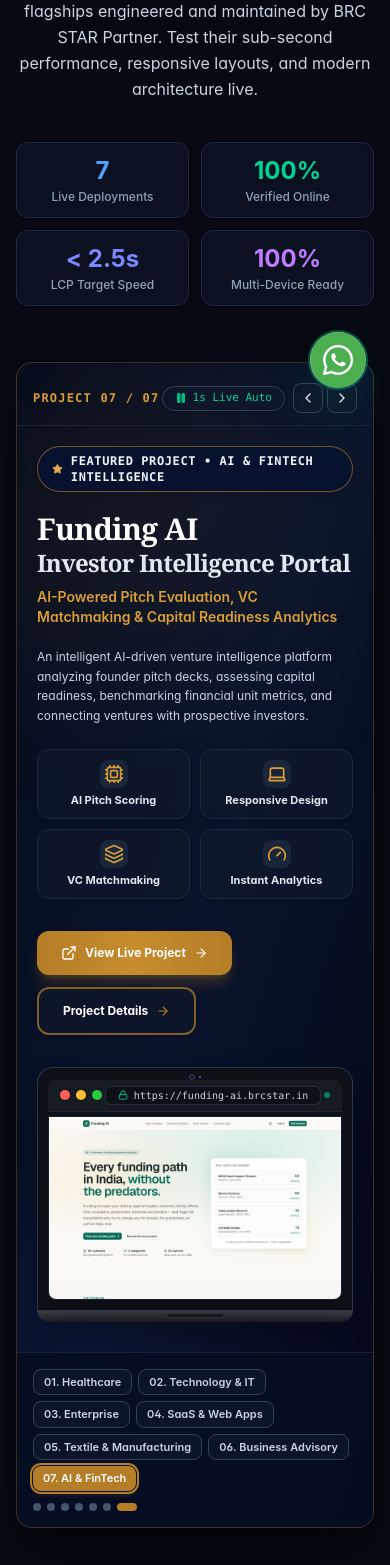
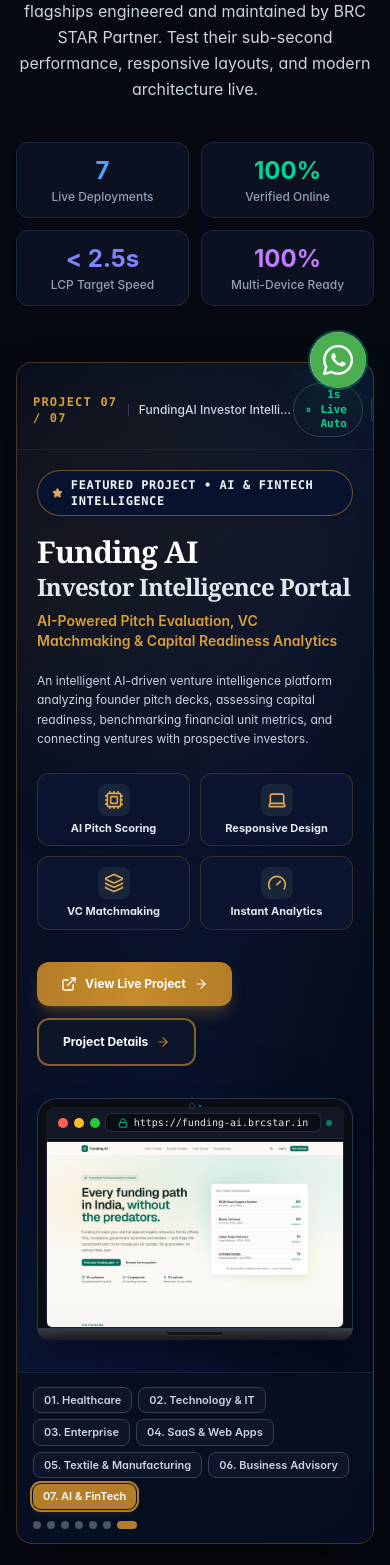
Before and after one commit to brc-star/BRC-Partner, a Next.js app: page /portfolio in a window 390 px wide. Shown: the part 432-1997 px from the top of the page. Built offline with nearby package versions, Linux system fonts and the light colour scheme.

Commit message:
feat(portfolio): enhance BRC STAR Self Volt EV showcase with dark hero vehicle capture, multi-layer screen preloading, and refined laptop alignment

```diff
--- a/components/LiveProjectsHeroCarousel.tsx
+++ b/components/LiveProjectsHeroCarousel.tsx
@@ -37,6 +37,16 @@
   const touchStartXRef = useRef<number | null>(null);
   const touchEndXRef = useRef<number | null>(null);
 
+  // Preload all 7 project screenshots on mount for instantaneous, flicker-free transitions
+  useEffect(() => {
+    if (typeof window !== 'undefined') {
+      LIVE_PROJECTS.forEach((proj) => {
+        const img = new window.Image();
+        img.src = proj.screenshotSrc;
+      });
+    }
+  }, []);
+
   // Transition handlers
   const goToNext = useCallback(() => {
     setCurrentIndex((prev) => (prev + 1) % totalProjects);
@@ -56,7 +66,6 @@
 
   // 1-second auto-transition with pause-on-hover & reduced motion check
   useEffect(() => {
-    // Check for prefers-reduced-motion
     if (typeof window !== 'undefined') {
       const mediaQuery = window.matchMedia('(prefers-reduced-motion: reduce)');
       if (mediaQuery.matches) {
@@ -69,12 +78,12 @@
 
     const interval = setInterval(() => {
       goToNext();
-    }, 1000); // 1-second transition interval per request
+    }, 1000); // 1-second auto-transition per user specification
 
     return () => clearInterval(interval);
   }, [isPaused, goToNext]);
 
-  // Touch handlers for mobile
+  // Touch handlers for mobile swipe
   const handleTouchStart = (e: React.TouchEvent) => {
     touchStartXRef.current = e.touches[0].clientX;
   };
@@ -109,9 +118,9 @@
     }
   };
 
-  // Icon renderer for feature cards
+  // Icon renderer for the 4 feature cards
   const renderFeatureIcon = (iconName: ProjectFeatureCard['icon']) => {
-    const iconClass = 'w-5 h-5 text-[#b47e28] dark:text-[#d99e38]';
+    const iconClass = 'w-5 h-5 text-[#b47e28] dark:text-[#e0a94e]';
     switch (iconName) {
       case 'ShoppingCart':
         return <ShoppingCart className={iconClass} />;
@@ -148,53 +157,56 @@
       onTouchStart={handleTouchStart}
       onTouchMove={handleTouchMove}
       onTouchEnd={handleTouchEnd}
-      className="relative w-full rounded-2xl sm:rounded-3xl border border-[#e6d5bc] dark:border-[#b47e28]/30 bg-gradient-to-br from-[#faf7f2] via-[#ffffff] to-[#f4ede2] dark:from-[#060c1c] dark:via-[#09132b] dark:to-[#040813] shadow-2xl shadow-black/10 dark:shadow-black/60 overflow-hidden focus:outline-none focus:ring-2 focus:ring-[#b47e28] transition-colors duration-300"
+      className="relative w-full rounded-2xl sm:rounded-3xl border border-[#e6d5bc] dark:border-[#b47e28]/35 bg-gradient-to-br from-[#faf7f2] via-[#ffffff] to-[#f4ede2] dark:from-[#060c1c] dark:via-[#09132b] dark:to-[#040813] shadow-2xl shadow-black/10 dark:shadow-black/70 overflow-hidden focus:outline-none focus:ring-2 focus:ring-[#b47e28] transition-colors duration-300"
     >
-      {/* Decorative Warm Luxury Background Elements */}
-      <div className="absolute top-0 right-0 w-96 h-96 bg-gradient-to-br from-[#b47e28]/10 via-[#d99e38]/5 to-transparent rounded-full blur-3xl pointer-events-none" />
-      <div className="absolute bottom-0 left-0 w-96 h-96 bg-gradient-to-tr from-blue-600/10 via-indigo-600/5 to-transparent rounded-full blur-3xl pointer-events-none" />
+      {/* Decorative Luxury Lighting & Ambient Glows */}
+      <div className="absolute top-0 right-0 w-[420px] h-[420px] bg-gradient-to-br from-[#b47e28]/12 via-[#d99e38]/6 to-transparent rounded-full blur-3xl pointer-events-none" />
+      <div className="absolute bottom-0 left-0 w-[420px] h-[420px] bg-gradient-to-tr from-blue-600/10 via-indigo-600/5 to-transparent rounded-full blur-3xl pointer-events-none" />
 
       {/* Top Header Control Strip */}
-      <div className="relative z-20 px-4 sm:px-8 pt-5 sm:pt-6 flex items-center justify-between border-b border-[#e6d5bc]/60 dark:border-slate-800/80 pb-3">
-        {/* Left: Project Count & Sequence */}
-        <div className="flex items-center gap-3">
+      <div className="relative z-20 px-4 sm:px-8 pt-5 sm:pt-6 flex items-center justify-between border-b border-[#e6d5bc]/70 dark:border-slate-800/80 pb-3">
+        {/* Left: Project Sequence & Live Domain Pill */}
+        <div className="flex items-center gap-2.5 sm:gap-3">
           <span className="font-mono text-xs font-bold text-[#b47e28] dark:text-[#d99e38] tracking-widest uppercase">
             Project {String(currentIndex + 1).padStart(2, '0')} / {String(totalProjects).padStart(2, '0')}
           </span>
-          <span className="hidden sm:inline-block h-3 w-px bg-slate-300 dark:bg-slate-700" />
-          <span className="hidden sm:inline-block text-xs font-medium text-slate-500 dark:text-slate-400">
+          <span className="h-3 w-px bg-slate-300 dark:bg-slate-700" />
+          <span className="text-xs font-medium text-slate-700 dark:text-slate-300 truncate max-w-[180px] sm:max-w-none">
             {currentProject.name}
           </span>
         </div>
 
-        {/* Right: Autoplay Status & Pause/Resume Control */}
+        {/* Right: Autoplay Status & Navigation Arrows */}
         <div className="flex items-center gap-2">
+          {/* Pause / Resume Button */}
           <button
             type="button"
             onClick={togglePause}
-            aria-label={isPaused ? 'Resume autoplay (1s)' : 'Pause autoplay'}
-            className="inline-flex items-center gap-1.5 px-3 py-1 rounded-full text-xs font-medium bg-white/80 dark:bg-slate-900/80 text-slate-700 dark:text-slate-200 border border-slate-300 dark:border-slate-700 hover:border-[#b47e28] shadow-sm transition-all cursor-pointer"
+            aria-label={isPaused ? 'Resume 1s autoplay' : 'Pause autoplay'}
+            className="inline-flex items-center gap-1.5 px-3 py-1 rounded-full text-xs font-medium bg-white/90 dark:bg-slate-900/90 text-slate-700 dark:text-slate-200 border border-slate-300 dark:border-slate-700 hover:border-[#b47e28] shadow-sm transition-all cursor-pointer"
           >
             {isPaused ? (
               <>
                 <Play className="w-3 h-3 text-[#b47e28]" fill="currentColor" />
-                <span className="font-mono text-[11px]">Paused (Play)</span>
+                <span className="font-mono text-[11px] font-semibold">Paused (Play)</span>
               </>
             ) : (
               <>
                 <Pause className="w-3 h-3 text-emerald-500" fill="currentColor" />
-                <span className="font-mono text-[11px] text-emerald-600 dark:text-emerald-400">1s Live Auto</span>
+                <span className="font-mono text-[11px] font-semibold text-emerald-600 dark:text-emerald-400">
+                  1s Live Auto
+                </span>
               </>
             )}
           </button>
 
-          {/* Nav Arrows */}
+          {/* Navigation Arrows */}
           <div className="flex items-center gap-1">
             <button
               type="button"
               onClick={goToPrev}
               aria-label="Previous live project"
-              className="p-1.5 rounded-lg bg-white/80 dark:bg-slate-900/80 hover:bg-[#b47e28] hover:text-white text-slate-700 dark:text-slate-200 border border-slate-300 dark:border-slate-700 transition-colors cursor-pointer"
+              className="p-1.5 rounded-lg bg-white/90 dark:bg-slate-900/90 hover:bg-[#b47e28] hover:text-white text-slate-700 dark:text-slate-200 border border-slate-300 dark:border-slate-700 transition-colors cursor-pointer"
             >
               <ChevronLeft className="w-4 h-4" />
             </button>
@@ -202,7 +214,7 @@
               type="button"
               onClick={goToNext}
               aria-label="Next live project"
-              className="p-1.5 rounded-lg bg-white/80 dark:bg-slate-900/80 hover:bg-[#b47e28] hover:text-white text-slate-700 dark:text-slate-200 border border-slate-300 dark:border-slate-700 transition-colors cursor-pointer"
+              className="p-1.5 rounded-lg bg-white/90 dark:bg-slate-900/90 hover:bg-[#b47e28] hover:text-white text-slate-700 dark:text-slate-200 border border-slate-300 dark:border-slate-700 transition-colors cursor-pointer"
             >
               <ChevronRight className="w-4 h-4" />
             </button>
@@ -214,7 +226,7 @@
       <div className="relative z-10 grid grid-cols-1 lg:grid-cols-12 gap-8 lg:gap-10 p-5 sm:p-8 lg:p-10 items-center">
 
         {/* Left-Side Content Panel (5 cols on lg) */}
-        <div className="lg:col-span-5 space-y-5 transition-opacity duration-300">
+        <div className="lg:col-span-5 space-y-5">
 
           {/* Featured Project Badge */}
           <div className="inline-flex items-center gap-2 px-3.5 py-1.5 rounded-full bg-[#07132e] text-white border border-[#b47e28]/60 shadow-md">
@@ -224,9 +236,9 @@
             </span>
           </div>
 
-          {/* Project Title (Editorial Serif Typography matching reference image) */}
+          {/* Editorial Display Headline (Inspired directly by the reference image) */}
           <div className="space-y-1">
-            <h2 className="text-3xl sm:text-4xl md:text-5xl font-extrabold tracking-tight text-[#07132e] dark:text-white leading-[1.1]">
+            <h2 className="text-3xl sm:text-4xl md:text-5xl font-extrabold tracking-tight text-[#07132e] dark:text-white leading-[1.08]">
               <span className="block font-serif tracking-tight">{currentProject.headlineMain}</span>
               <span className="block font-serif text-[#0c2356] dark:text-slate-200 font-bold text-2xl sm:text-3xl md:text-4xl mt-0.5">
                 {currentProject.headlineSub}
@@ -242,14 +254,14 @@
             {currentProject.description}
           </p>
 
-          {/* 4 Feature & Technology Icon Cards (Exact 4-Box Row Layout from Reference) */}
+          {/* 4 Feature & Technology Icon Cards (Exact 4-Box Row Layout) */}
           <div className="grid grid-cols-2 sm:grid-cols-4 gap-2.5 pt-1">
             {currentProject.featureCards.map((card, idx) => (
               <div
                 key={idx}
-                className="bg-[#f2ecdf]/80 dark:bg-slate-900/80 border border-[#e3d5be] dark:border-slate-800 rounded-xl p-2.5 flex flex-col items-center justify-center text-center gap-1.5 shadow-sm hover:border-[#b47e28] transition-colors"
+                className="bg-[#f4efe6]/90 dark:bg-[#0c1630]/90 border border-[#e2d5c0] dark:border-[#b47e28]/25 rounded-xl p-2.5 flex flex-col items-center justify-center text-center gap-1.5 shadow-sm hover:border-[#b47e28] transition-colors"
               >
-                <div className="p-1 rounded-lg bg-white/70 dark:bg-slate-800/80">
+                <div className="p-1.5 rounded-lg bg-white/80 dark:bg-slate-800/80 shadow-xs">
                   {renderFeatureIcon(card.icon)}
                 </div>
                 <span className="text-[11px] font-bold text-slate-800 dark:text-slate-200 leading-tight">
@@ -259,7 +271,7 @@
             ))}
           </div>
 
-          {/* Dual CTAs (Matching Gold Button & Outline Button from Reference Image) */}
+          {/* Dual CTAs (Matching Gold Button & Outline Button from Reference) */}
           <div className="pt-3 flex flex-wrap items-center gap-3">
             {/* Primary Gold Button: View Live Project */}
             <a
@@ -288,20 +300,20 @@
         {/* Right-Side Content Panel: Large Front-Facing Laptop Mockup (7 cols on lg) */}
         <div className="lg:col-span-7 flex flex-col items-center justify-center">
 
-          {/* Laptop Mockup Wrapper */}
+          {/* Laptop Mockup Wrapper with Correct Scaling & Proper Screen Alignment */}
           <div className="relative w-full max-w-2xl mx-auto select-none">
 
             {/* Laptop Screen Bezel */}
-            <div className="relative bg-[#0d1117] rounded-t-2xl sm:rounded-t-3xl p-2.5 sm:p-3.5 pt-3 sm:pt-4 shadow-2xl border-t border-x border-slate-700/80">
+            <div className="relative bg-[#0a0d14] rounded-t-[20px] sm:rounded-t-[28px] p-2 sm:p-3 pb-0 shadow-2xl border-t border-x border-slate-700/80">
 
               {/* Webcam Dot */}
-              <div className="absolute top-1.5 left-1/2 -translate-x-1/2 flex items-center gap-1">
-                <span className="w-1.5 h-1.5 rounded-full bg-slate-900 border border-slate-700" />
-                <span className="w-0.5 h-0.5 rounded-full bg-blue-400 opacity-60" />
+              <div className="absolute top-1 sm:top-1.5 left-1/2 -translate-x-1/2 flex items-center gap-1">
+                <span className="w-1.5 h-1.5 rounded-full bg-slate-950 border border-slate-700" />
+                <span className="w-0.5 h-0.5 rounded-full bg-emerald-400 opacity-80" />
               </div>
 
-              {/* Browser Chrome Bar */}
-              <div className="flex items-center justify-between px-3 py-1.5 bg-[#161b22] rounded-t-lg sm:rounded-t-xl border-b border-slate-800 text-xs font-mono text-slate-400 mb-1">
+              {/* Browser Chrome Header Bar */}
+              <div className="flex items-center justify-between px-3 py-1.5 bg-[#141824] rounded-t-lg sm:rounded-t-xl border-b border-slate-800 text-xs font-mono text-slate-400 mb-0.5">
                 {/* Window Control Dots */}
                 <div className="flex items-center gap-1.5">
                   <span className="w-2.5 h-2.5 rounded-full bg-[#ff5f56]" />
@@ -310,40 +322,53 @@
                 </div>
 
                 {/* HTTPS Live Domain Address Bar */}
-                <div className="flex items-center gap-1.5 px-3 py-0.5 rounded-md bg-[#0d1117] text-slate-300 text-[10px] sm:text-[11px] border border-slate-700/60 max-w-xs truncate">
+                <div className="flex items-center gap-1.5 px-3 py-0.5 rounded-md bg-[#0a0d14] text-slate-200 text-[10px] sm:text-[11px] border border-slate-700/60 max-w-xs truncate shadow-inner">
                   <Lock className="w-2.5 h-2.5 text-emerald-400 shrink-0" />
                   <span className="truncate">{currentProject.url}</span>
                 </div>
 
-                {/* Status indicator */}
+                {/* Live Online Badge */}
                 <div className="flex items-center gap-1">
                   <span className="w-1.5 h-1.5 rounded-full bg-emerald-400 animate-pulse" />
-                  <span className="text-[9px] uppercase tracking-wider text-emerald-400 font-semibold hidden sm:inline">
+                  <span className="text-[9px] uppercase tracking-wider text-emerald-400 font-bold hidden sm:inline">
                     LIVE
                   </span>
                 </div>
               </div>
 
-              {/* Laptop Screen Content Display (16:10 ratio) */}
-              <div className="relative w-full aspect-[16/10] bg-slate-950 overflow-hidden rounded-b-lg sm:rounded-b-xl border border-slate-800/80 group">
-                <img
-                  key={currentProject.id}
-                  src={currentProject.screenshotSrc}
-                  alt={currentProject.altText}
-                  className="w-full h-full object-cover object-top transition-all duration-700 ease-out animate-fadeIn"
-                />
+              {/* Laptop Screen Content Display (Exact 16:10 Ratio, Zero Blank Flash) */}
+              <div className="relative w-full aspect-[16/10] bg-[#050810] overflow-hidden rounded-b-md sm:rounded-b-lg border border-slate-800/90 group">
+                {/* Preloaded Multi-Layered Slide Stack */}
+                {LIVE_PROJECTS.map((proj, idx) => {
+                  const isActive = idx === currentIndex;
+                  return (
+                    <div
+                      key={proj.id}
+                      className={`absolute inset-0 transition-opacity duration-500 ease-in-out ${
+                        isActive ? 'opacity-100 z-10' : 'opacity-0 z-0 pointer-events-none'
+                      }`}
+                    >
+                      <img
+                        src={proj.screenshotSrc}
+                        alt={proj.altText}
+                        loading={idx === 0 || idx === 1 ? 'eager' : 'lazy'}
+                        className="w-full h-full object-cover object-top"
+                      />
+                    </div>
+                  );
+                })}
 
-                {/* Subtle Screen Glare Overlay */}
-                <div className="absolute inset-0 bg-gradient-to-tr from-transparent via-white/[0.03] to-white/[0.08] pointer-events-none" />
+                {/* Screen Glare Highlight */}
+                <div className="absolute inset-0 z-20 bg-gradient-to-tr from-transparent via-white/[0.02] to-white/[0.05] pointer-events-none" />
 
-                {/* Hover Clickable Overlay with Direct Link */}
+                {/* Clickable Overlay Link to Live Website */}
                 <a
                   href={currentProject.url}
                   target="_blank"
                   rel="noopener noreferrer"
-                  className="absolute inset-0 bg-slate-950/40 opacity-0 hover:opacity-100 transition-opacity duration-200 flex items-center justify-center gap-2 text-white font-semibold text-xs sm:text-sm backdrop-blur-[2px]"
+                  className="absolute inset-0 z-30 bg-slate-950/40 opacity-0 hover:opacity-100 transition-opacity duration-200 flex items-center justify-center gap-2 text-white font-semibold text-xs sm:text-sm backdrop-blur-[2px]"
                 >
-                  <span className="px-4 py-2 rounded-xl bg-[#b47e28] text-white shadow-lg inline-flex items-center gap-2">
+                  <span className="px-4 py-2 rounded-xl bg-[#b47e28] text-white shadow-xl inline-flex items-center gap-2 font-bold">
                     <span>Visit {currentProject.domain}</span>
                     <ExternalLink className="w-4 h-4" />
                   </span>
@@ -351,20 +376,20 @@
               </div>
             </div>
 
-            {/* Laptop Bottom Chassis / Keyboard Base */}
+            {/* Laptop Bottom Chassis / Keyboard Base with Front Edge Perspective */}
             <div className="relative h-3 sm:h-4 bg-gradient-to-b from-[#3a3d45] via-[#2a2d34] to-[#1c1e24] rounded-b-xl sm:rounded-b-2xl shadow-xl flex items-center justify-center border-t border-slate-600/50">
               {/* Thumb Notch Indent */}
               <div className="w-14 sm:w-20 h-1 sm:h-1.5 rounded-b-md bg-[#16181d] border-b border-slate-500/30" />
             </div>
 
-            {/* Laptop Base Shadow / Table Surface Reflection */}
-            <div className="w-11/12 mx-auto h-2 sm:h-3 bg-black/40 blur-md rounded-full mt-0.5" />
+            {/* Laptop Base Surface Shadow / Ambient Reflection */}
+            <div className="w-11/12 mx-auto h-2.5 sm:h-3.5 bg-black/40 blur-md rounded-full mt-0.5" />
           </div>
         </div>
       </div>
 
-      {/* Bottom Interactive Project Quick-Jump Strip (7 Projects) */}
-      <div className="relative z-20 px-4 sm:px-8 py-4 bg-[#ede4d5]/70 dark:bg-[#070e22]/90 border-t border-[#e6d5bc]/80 dark:border-slate-800/80 flex flex-wrap items-center justify-between gap-3">
+      {/* Bottom Interactive Quick-Jump Strip (7 Live Projects) */}
+      <div className="relative z-20 px-4 sm:px-8 py-3.5 bg-[#ede4d5]/75 dark:bg-[#070e22]/95 border-t border-[#e6d5bc]/80 dark:border-slate-800/80 flex flex-wrap items-center justify-between gap-3">
         {/* Clickable Project Tabs */}
         <div className="flex flex-wrap items-center gap-1.5 sm:gap-2">
           {LIVE_PROJECTS.map((proj, idx) => {
@@ -378,7 +403,7 @@
                 className={`px-2.5 sm:px-3 py-1 rounded-lg text-[11px] sm:text-xs font-semibold transition-all cursor-pointer ${
                   isActive
                     ? 'bg-[#b47e28] text-white shadow-md shadow-[#b47e28]/25 ring-2 ring-[#b47e28] ring-offset-1 ring-offset-white dark:ring-offset-[#070e22]'
-                    : 'bg-white/80 dark:bg-slate-900/70 text-slate-700 dark:text-slate-300 hover:bg-white dark:hover:bg-slate-800 border border-slate-300 dark:border-slate-700'
+                    : 'bg-white/90 dark:bg-slate-900/80 text-slate-700 dark:text-slate-300 hover:bg-white dark:hover:bg-slate-800 border border-slate-300 dark:border-slate-700'
                 }`}
               >
                 <span>{String(idx + 1).padStart(2, '0')}. </span>
--- a/lib/live-portfolio-data.ts
+++ b/lib/live-portfolio-data.ts
@@ -101,31 +101,31 @@
   },
   {
     id: 'corporate-flagship',
-    name: 'BRC STAR Corporate Flagship Portal',
+    name: 'BRC STAR Self Volt EV Flagship Portal',
     domain: 'brcstar.in',
     url: 'https://brcstar.in',
     category: 'Enterprise',
-    badgeLabel: 'CORPORATE FLAGSHIP ECOSYSTEM',
+    badgeLabel: 'CLEANTECH & ELECTRIC MOBILITY',
     headlineMain: 'BRC STAR',
-    headlineSub: 'Corporate Enterprise Portal',
-    tagline: 'Multi-Industry Corporate Ecosystem & Strategic Business Solutions',
+    headlineSub: 'Self Volt EV Flagship',
+    tagline: 'Self-Charging Electric Vehicle, Clean Mobility & CleanTech Innovation',
     description:
-      'The parent corporate flagship portal for BRC STAR, presenting multi-industry capabilities, executive leadership, institutional digital products, and high-performance brand architecture.',
+      'A high-impact digital flagship for BRC STAR Self Volt EV, showcasing patented self-charging electric vehicle technology, dynamic vehicle telemetry, clean automotive aesthetics, and commercial fleet roadmaps.',
     featureCards: [
-      { icon: 'Globe', title: 'Multi-Industry Vertical' },
-      { icon: 'Laptop', title: 'Multi-Screen UI' },
-      { icon: 'Shield', title: 'Enterprise Security' },
-      { icon: 'Gauge', title: 'Sub-2.5s LCP Speed' },
+      { icon: 'Cpu', title: 'Self-Charging EV' },
+      { icon: 'Laptop', title: 'Interactive 3D UI' },
+      { icon: 'Shield', title: 'CleanTech Systems' },
+      { icon: 'Gauge', title: 'High Performance' },
     ],
-    technologies: ['Next.js', 'Tailwind CSS', 'Responsive Multi-Device', 'Enterprise Security', 'Performance Optimized'],
+    technologies: ['Next.js', 'Tailwind CSS', 'Responsive Multi-Device', 'CleanTech 3D', 'Performance Optimized'],
     screenshotSrc: '/images/live-showcase/brcstar.png',
     imageSrc: '/images/live-showcase/brcstar.png',
-    altText: 'BRC STAR Corporate Flagship Enterprise Portal live preview',
-    badge: 'Corporate Flagship',
+    altText: 'BRC STAR Self Volt EV live website showcase featuring dark hero section and electric vehicle',
+    badge: 'CleanTech Flagship',
     highlights: [
-      'Full multi-device cross-screen responsiveness',
-      'Unified brand architecture across business verticals',
-      'Ultra-clean modern aesthetics and rapid load speeds',
+      'Interactive 3D self-charging EV showcase',
+      'Dynamic automotive telemetry and fleet metrics',
+      'Ultra-responsive dark hero visual architecture',
     ],
   },
   {
```
Also changed, not shown: public/images/live-showcase/brcstar.png, 1 other file (tests, documents, lock files or other folders).
